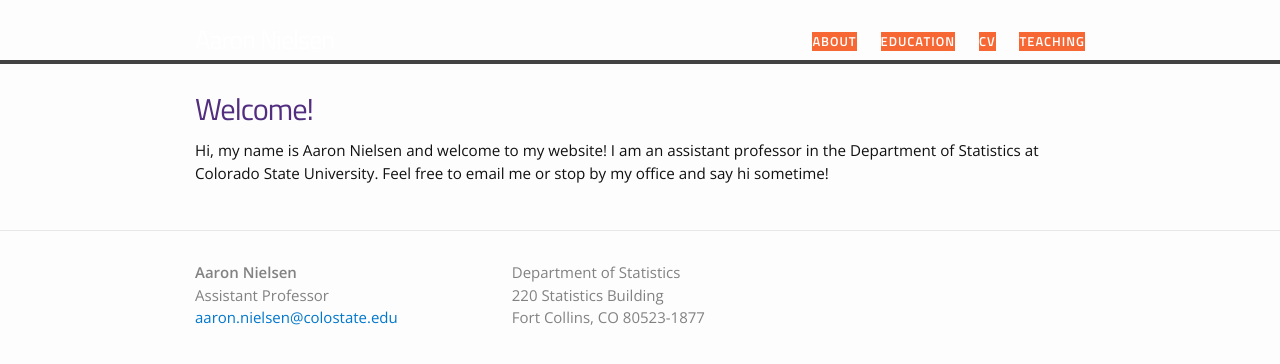
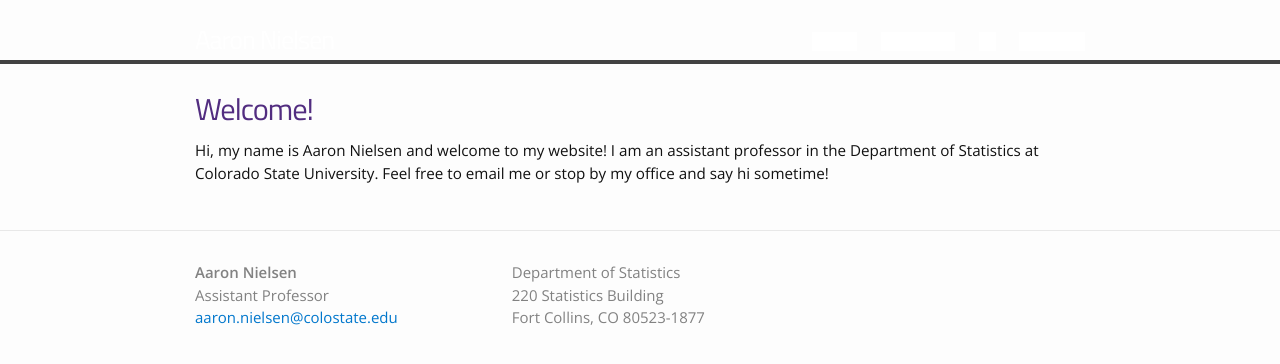
Before and after one commit to aaron-nielsen/aaron-nielsen.github.io, a Jekyll site: the page built from index.html, in a window 1280 px wide. Shown: the top 364 px of the page. Built offline with Jekyll 4.4.1, drawn with Linux system fonts in a browser that asks for light colours.

Commit message:
Update main.scss

```diff
--- a/css/main.scss
+++ b/css/main.scss
@@ -15,11 +15,11 @@
 
 $text-color:       #111;
 $background-color: #fdfdfd;
-$background-image: url("paper.gif");
+$background-image: url("images/1.jpg");
 $brand-color:      #0077CC;
 // $gameday-sky: #109dc0;
 $clemson-purple:      #000000;
-$clemson-orange:      #f66733;
+$clemson-orange:      #ffffff;
 
 
 $grey-color:       #828282;
```
